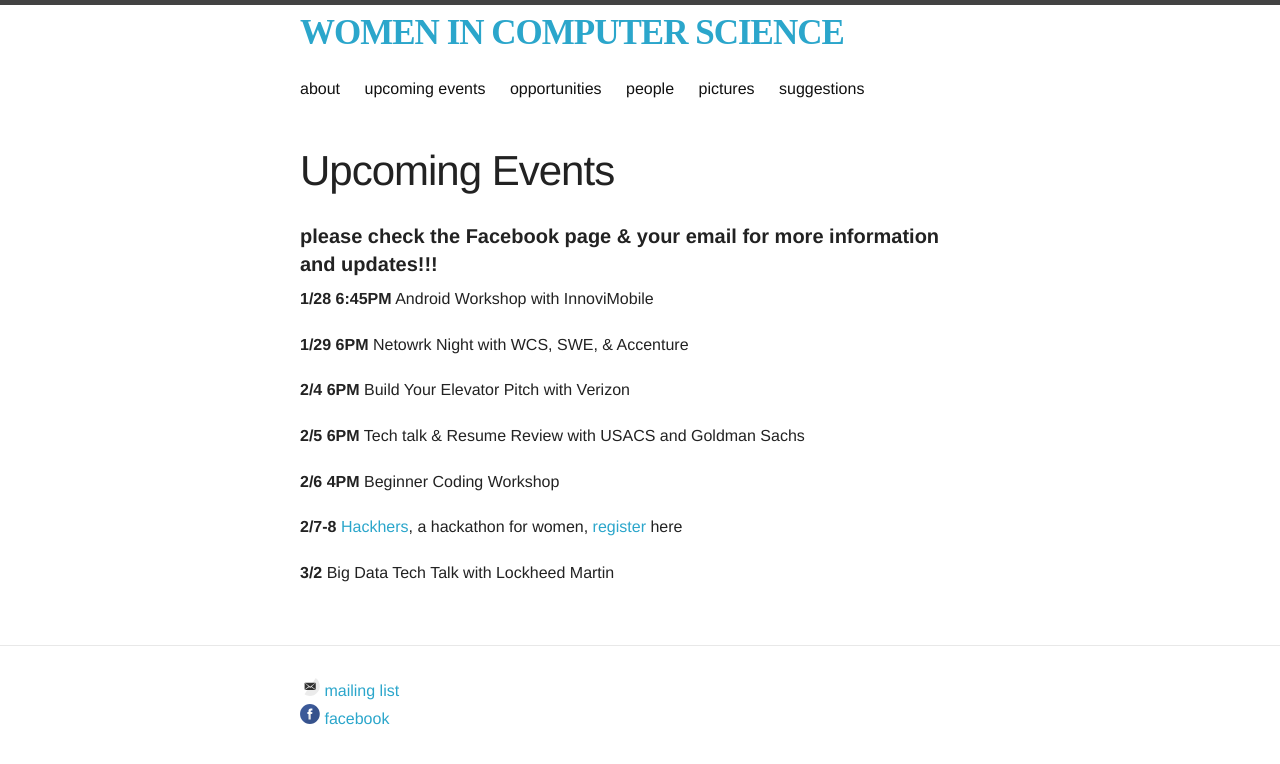
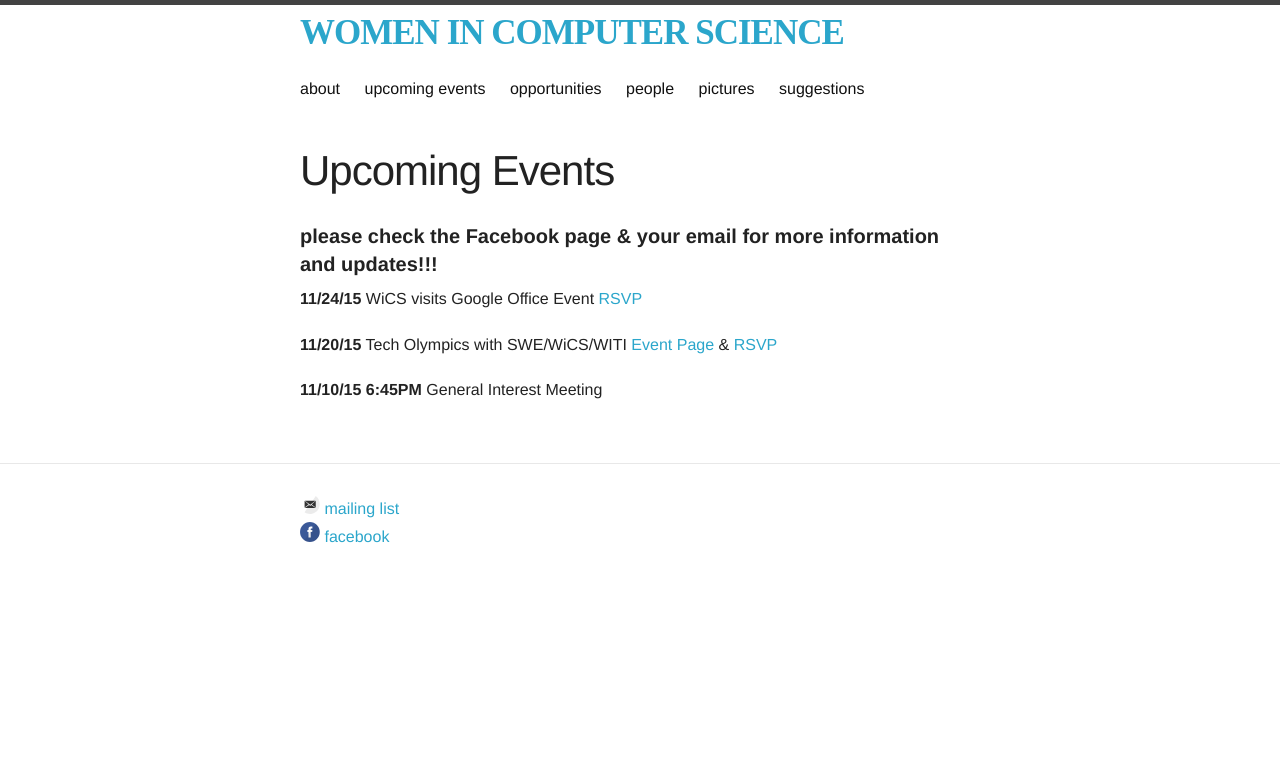
Before and after one commit to scarletwcs/ruwics.github.io, a Jekyll site: the page built from events.md, in a window 1280 px wide. Shown: the top 764 px of the page. Built offline with Jekyll 4.4.1, drawn with Linux system fonts in a browser that asks for light colours; nearby versions of some CDN libraries; some web fonts are replaced.

Commit message:
event updates

```diff
--- a/events.md
+++ b/events.md
@@ -6,16 +6,8 @@ permalink: /events/
 
 #### **please check the Facebook page & your email for more information and updates!!!**
 
-**1/28 6:45PM** Android Workshop with InnoviMobile
+**11/24/15** WiCS visits Google Office Event [RSVP](https://goo.gl/CiF1aY)
 
-**1/29 6PM** Netowrk Night with WCS, SWE, & Accenture
+**11/20/15** Tech Olympics with SWE/WiCS/WITI [Event Page](https://www.facebook.com/events/441653689292875/) & [RSVP](http://goo.gl/forms/zG1lQEkpN8)
 
-**2/4 6PM** Build Your Elevator Pitch with Verizon
-
-**2/5 6PM** Tech talk & Resume Review with USACS and Goldman Sachs
-
-**2/6 4PM** Beginner Coding Workshop
-
-**2/7-8** [Hackhers](hackhers.me), a hackathon for women, [register](hackhers.me/#register) here
-
-**3/2** Big Data Tech Talk with Lockheed Martin
+**11/10/15 6:45PM** General Interest Meeting
```
